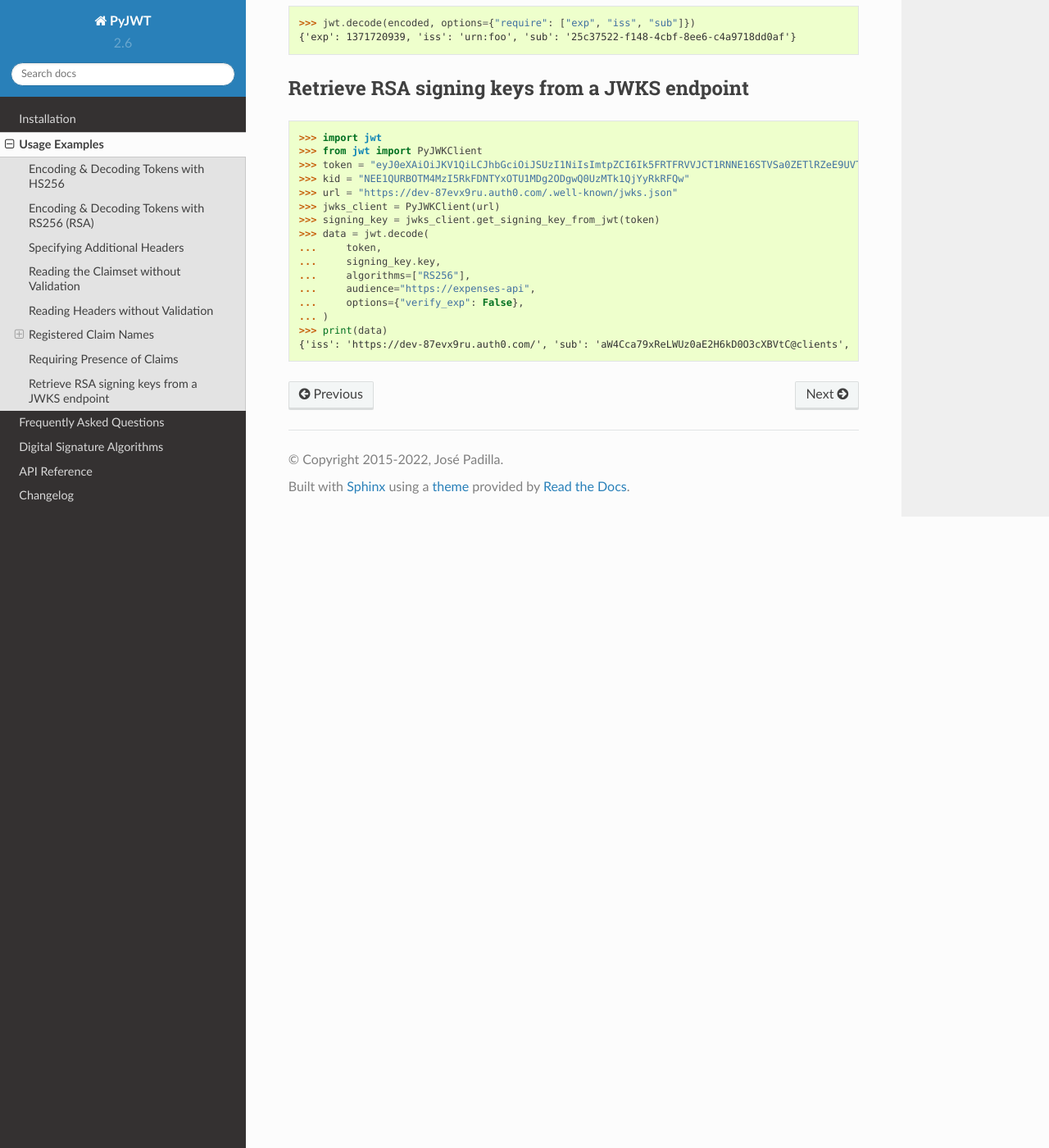
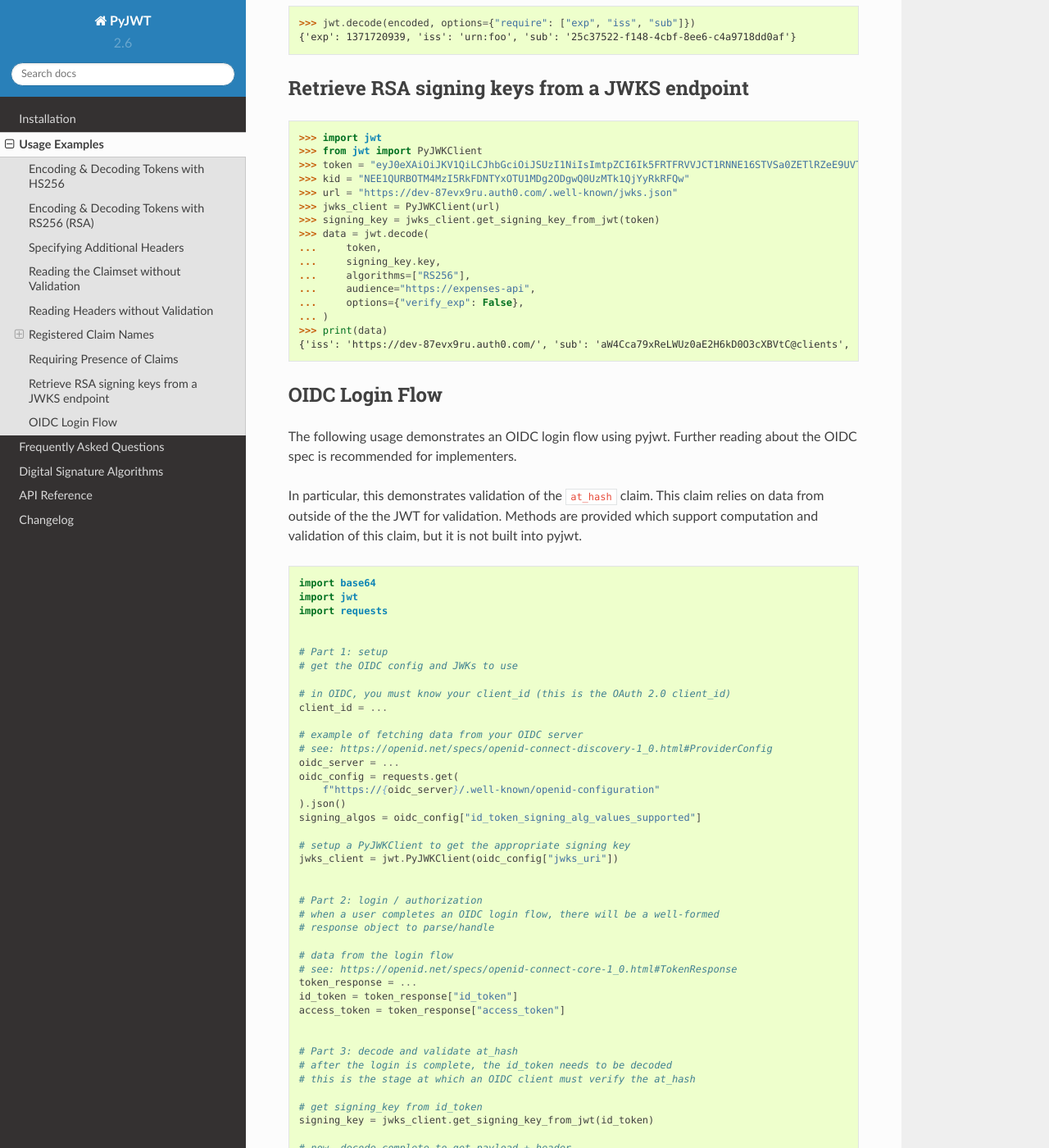
Before and after one commit to jpadilla/pyjwt, a Sphinx documentation site: the page built from docs/usage.rst, in a window 1280 px wide and 1400 px high, scrolled down 5265 px. Shown: the whole window at 82% size. Built offline with Sphinx 7.4.7 and the Read the Docs theme 2.0.0, drawn with Linux system fonts in a browser that asks for light colours; some of the changed text lies outside the part shown.

```diff
--- a/CHANGELOG.rst
+++ b/CHANGELOG.rst
@@ -17,6 +17,10 @@ Fixed
 
 Added
 ~~~~~
+
+- Add ``compute_hash_digest`` as a method of ``Algorithm`` objects, which uses
+  the underlying hash algorithm to compute a digest. If there is no appropriate
+  hash algorithm, a ``NotImplementedError`` will be raised
 
 `v2.6.0 <https://github.com/jpadilla/pyjwt/compare/2.5.0...2.6.0>`__
 -----------------------------------------------------------------------
--- a/docs/usage.rst
+++ b/docs/usage.rst
@@ -297,3 +297,74 @@ Retrieve RSA signing keys from a JWKS endpoint
     ... )
     >>> print(data)
     {'iss': 'https://dev-87evx9ru.auth0.com/', 'sub': 'aW4Cca79xReLWUz0aE2H6kD0O3cXBVtC@clients', 'aud': 'https://expenses-api', 'iat': 1572006954, 'exp': 1572006964, 'azp': 'aW4Cca79xReLWUz0aE2H6kD0O3cXBVtC', 'gty': 'client-credentials'}
+
+OIDC Login Flow
+---------------
+
+The following usage demonstrates an OIDC login flow using pyjwt. Further
+reading about the OIDC spec is recommended for implementers.
+
+In particular, this demonstrates validation of the ``at_hash`` claim.
+This claim relies on data from outside of the the JWT for validation. Methods
+are provided which support computation and validation of this claim, but it
+is not built into pyjwt.
+
+.. code-block:: python
+
+    import base64
+    import jwt
+    import requests
+
+
+    # Part 1: setup
+    # get the OIDC config and JWKs to use
+
+    # in OIDC, you must know your client_id (this is the OAuth 2.0 client_id)
+    client_id = ...
+
+    # example of fetching data from your OIDC server
+    # see: https://openid.net/specs/openid-connect-discovery-1_0.html#ProviderConfig
+    oidc_server = ...
+    oidc_config = requests.get(
+        f"https://{oidc_server}/.well-known/openid-configuration"
+    ).json()
+    signing_algos = oidc_config["id_token_signing_alg_values_supported"]
+
+    # setup a PyJWKClient to get the appropriate signing key
+    jwks_client = jwt.PyJWKClient(oidc_config["jwks_uri"])
+
+
+    # Part 2: login / authorization
+    # when a user completes an OIDC login flow, there will be a well-formed
+    # response object to parse/handle
+
+    # data from the login flow
+    # see: https://openid.net/specs/openid-connect-core-1_0.html#TokenResponse
+    token_response = ...
+    id_token = token_response["id_token"]
+    access_token = token_response["access_token"]
+
+
+    # Part 3: decode and validate at_hash
+    # after the login is complete, the id_token needs to be decoded
+    # this is the stage at which an OIDC client must verify the at_hash
+
+    # get signing_key from id_token
+    signing_key = jwks_client.get_signing_key_from_jwt(id_token)
+
+    # now, decode_complete to get payload + header
+    data = jwt.decode_complete(
+        id_token,
+        key=signing_key.key,
+        algorithms=signing_algos,
+        audience=client_id,
+    )
+    payload, header = data["payload"], data["header"]
+
+    # get the pyjwt algorithm object
+    alg_obj = jwt.get_algorithm_by_name(header["alg"])
+
+    # compute at_hash, then validate / assert
+    digest = alg_obj.compute_hash_digest(access_token)
+    at_hash = base64.urlsafe_b64encode(digest[: (len(digest) // 2)]).rstrip("=")
+    assert at_hash == payload["at_hash"]
```
Also changed, not shown: 2 other files.
